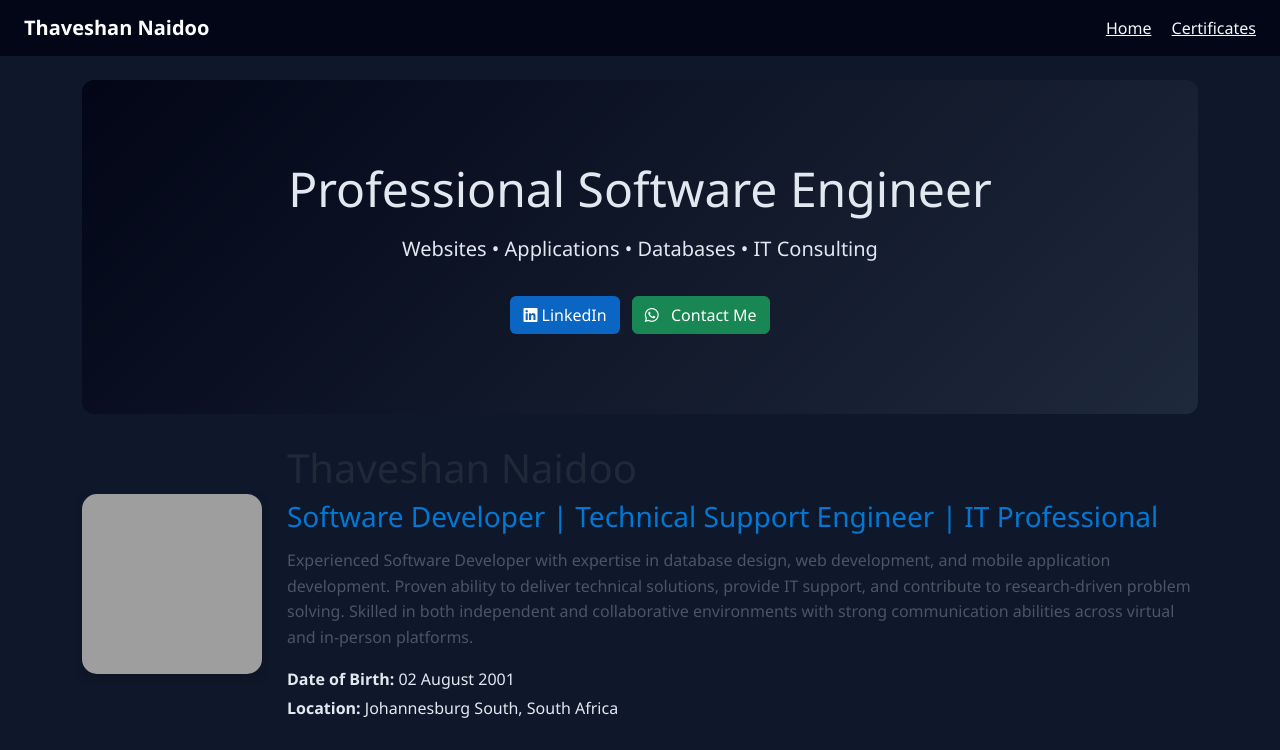
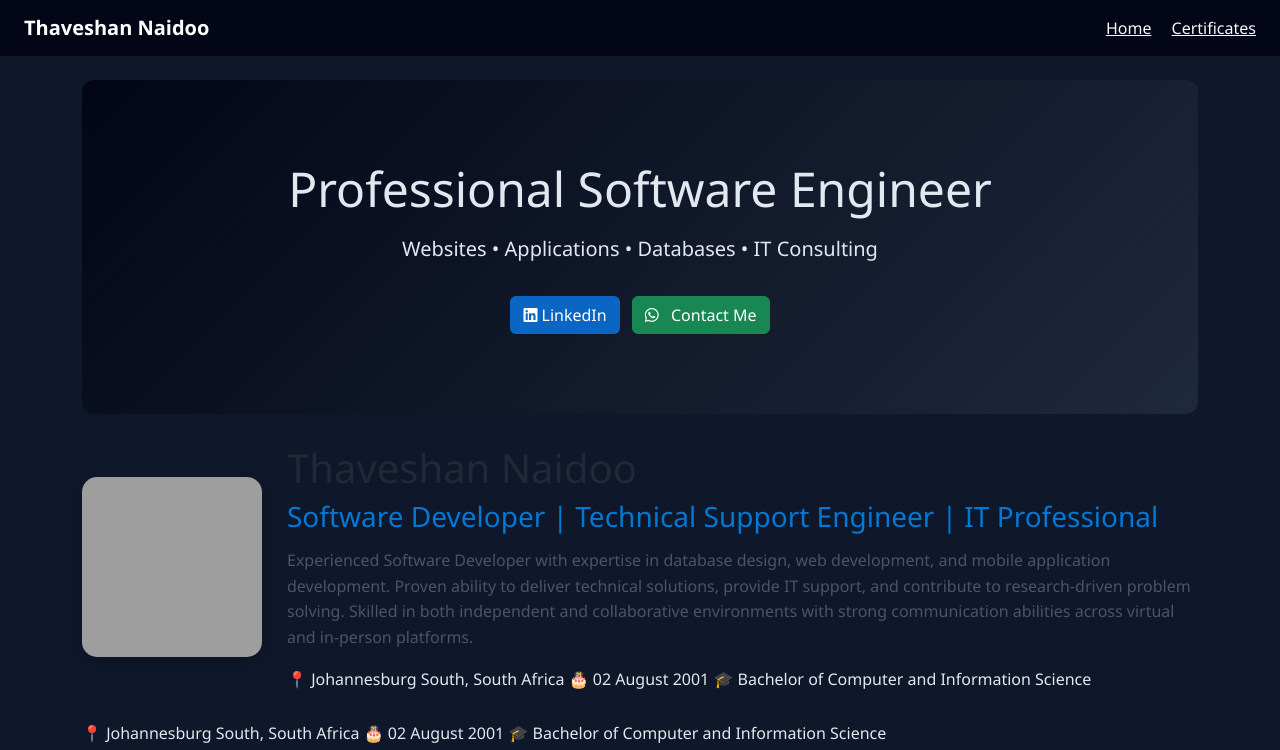
Before and after one commit to Thavi021/Developer-Thaveshan, a plain HTML site: page index.html in a window 1280 px wide. Shown: the top 750 px of the page. Drawn offline with nearby package versions, Linux system fonts and the light colour scheme; grey boxes are pictures that could not be loaded.

Commit message:
Update index.html

```diff
--- a/index.html
+++ b/index.html
@@ -135,8 +135,9 @@ footer {
             virtual and in-person platforms.
         </p>
 
-        <p style="margin:5px 0;"><strong>Date of Birth:</strong> 02 August 2001</p>
-        <p style="margin:5px 0;"><strong>Location:</strong> Johannesburg South, South Africa</p>
+        <span>📍 Johannesburg South, South Africa</span>
+                <span>🎂 02 August 2001</span>
+                <span>🎓 Bachelor of Computer and Information Science</span>
 
     </div>
 
```
